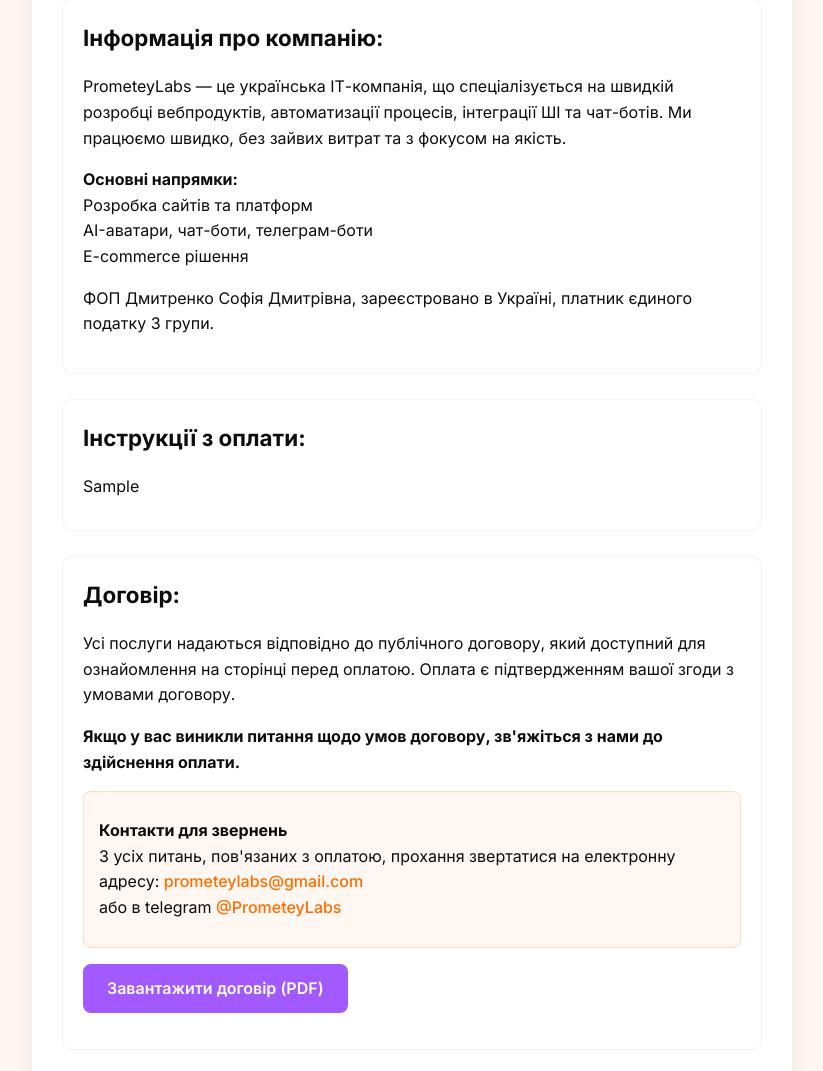
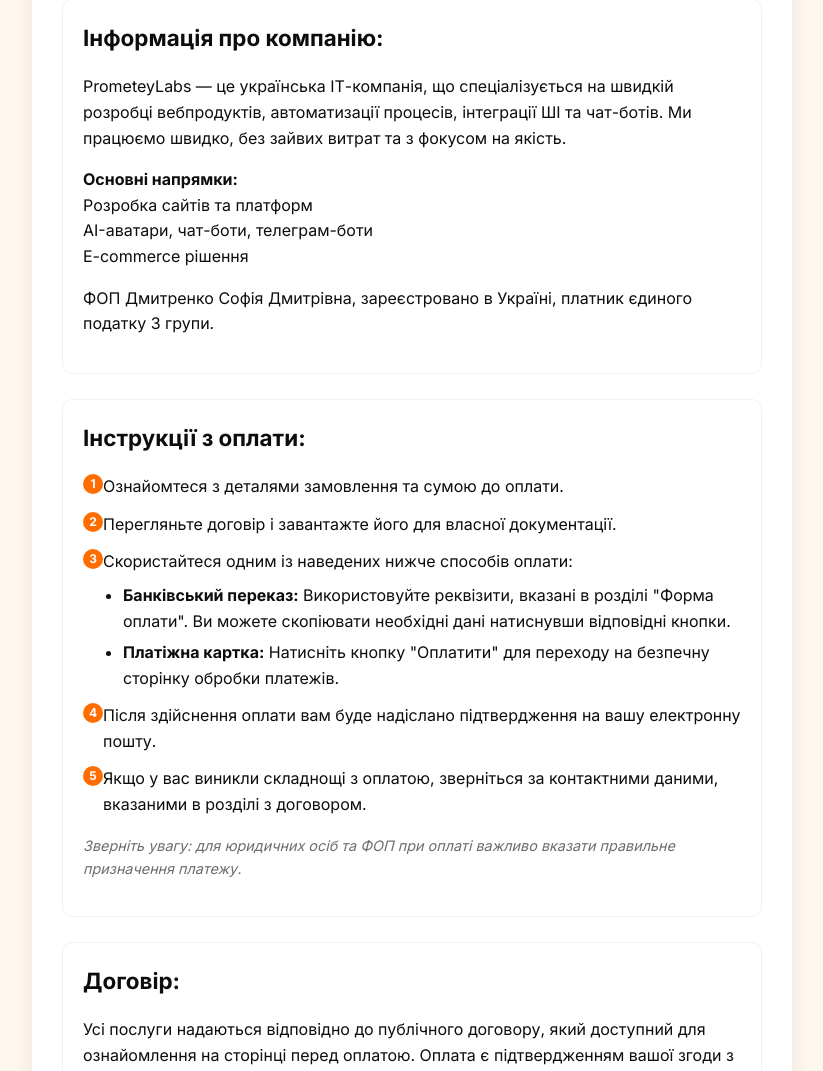
Before and after one commit to Sophie-sd/prometeylabs-payment, a Django app: template myproject/payment/templates/payment/payment_page.html in a window 1280 px wide. Shown: the part 574-1645 px from the top of the page, without its empty margins (228-1051 px from the left). Run offline with Django 4.2, Linux system fonts and the light colour scheme; tables that the repository leaves empty hold one stand-in row (values such as "Sample post"); the template is opened without the code that fills it: values that come from a table or form of the project are taken from there, most other values are stand-ins (such as "Sample title", 1, 10 or a date in 2020).

Commit message:
Перенесено інструкції оплати зі статичних у HTML шаблон із красивим оформленням

```diff
--- a/myproject/payment/static/payment/css/style.css
+++ b/myproject/payment/static/payment/css/style.css
@@ -220,6 +220,56 @@ a:hover {
     color: #007500;
 }
 
+/* Стилі для інструкцій з оплати */
+.payment-instructions ol {
+    padding-left: 20px;
+    margin-top: 10px;
+    counter-reset: item;
+}
+
+.payment-instructions ol li {
+    margin-bottom: 12px;
+    position: relative;
+    list-style-type: none;
+}
+
+.payment-instructions ol li:before {
+    content: counter(item) "";
+    counter-increment: item;
+    position: absolute;
+    left: -20px;
+    width: 20px;
+    height: 20px;
+    background-color: var(--color-accent-primary);
+    border-radius: 50%;
+    color: white;
+    font-size: 12px;
+    font-weight: bold;
+    text-align: center;
+    line-height: 20px;
+}
+
+.payment-instructions ul {
+    margin-top: 8px;
+    padding-left: 20px;
+}
+
+.payment-instructions ul li {
+    margin-bottom: 6px;
+    list-style-type: disc;
+}
+
+.payment-instructions ul li:before {
+    content: none;
+}
+
+.payment-instructions em {
+    color: var(--color-text-sub);
+    display: block;
+    margin-top: 10px;
+    font-size: 0.9em;
+}
+
 /* Підпис договору */
 .signature-container {
     margin-top: 20px;
--- a/myproject/payment/templates/payment/payment_page.html
+++ b/myproject/payment/templates/payment/payment_page.html
@@ -49,12 +49,24 @@
             </div>
         </div>
 
-        {% if payment_link.payment_instructions %}
         <div class="info-section payment-instructions">
             <h2>Інструкції з оплати:</h2>
-            <div>{{ payment_link.payment_instructions|safe }}</div>
+            <div>
+                <ol>
+                    <li>Ознайомтеся з деталями замовлення та сумою до оплати.</li>
+                    <li>Перегляньте договір і завантажте його для власної документації.</li>
+                    <li>Скористайтеся одним із наведених нижче способів оплати:
+                        <ul>
+                            <li><strong>Банківський переказ:</strong> Використовуйте реквізити, вказані в розділі "Форма оплати". Ви можете скопіювати необхідні дані натиснувши відповідні кнопки.</li>
+                            <li><strong>Платіжна картка:</strong> Натисніть кнопку "Оплатити" для переходу на безпечну сторінку обробки платежів.</li>
+                        </ul>
+                    </li>
+                    <li>Після здійснення оплати вам буде надіслано підтвердження на вашу електронну пошту.</li>
+                    <li>Якщо у вас виникли складнощі з оплатою, зверніться за контактними даними, вказаними в розділі з договором.</li>
+                </ol>
+                <p><em>Зверніть увагу: для юридичних осіб та ФОП при оплаті важливо вказати правильне призначення платежу.</em></p>
+            </div>
         </div>
-        {% endif %}
 
         {% if payment_link.contract_file %}
         <div class="info-section contract-link">
```
Also changed, not shown: 1 other file.
